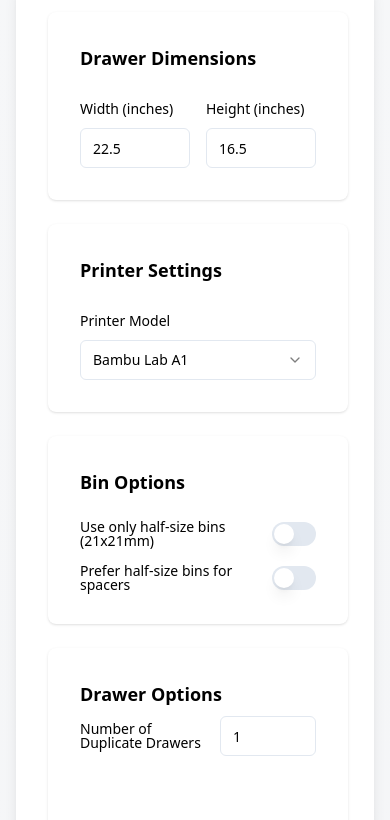
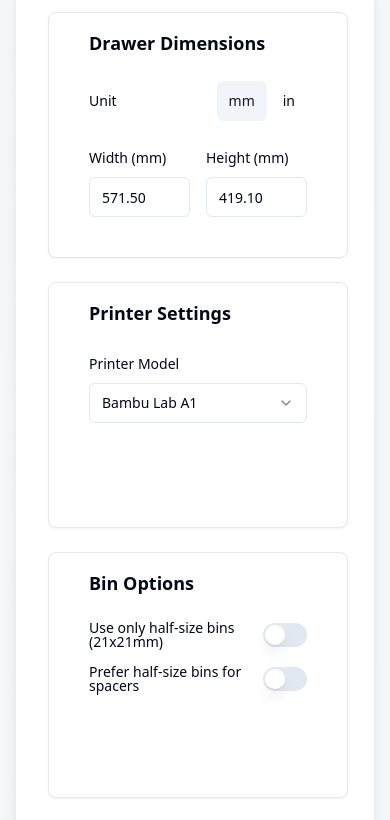
Before and after one commit to ntindle/gridfinity-space-optimizer, a React (Vite) app: page / in a window 390 px wide. Shown: the part 2360-3180 px from the top of the page. Built offline with nearby package versions, Linux system fonts and the light colour scheme.

Commit message:
Add unit toggle for drawer size
Implement a select toggle group to allow users to switch between millimeters and inches for the drawer size input in the Gridfinity calculator.
[skip gpt_engineer]

```diff
--- a/src/components/GridfinityCalculator.jsx
+++ b/src/components/GridfinityCalculator.jsx
@@ -6,15 +6,19 @@ import BinOptions from "./GridfinityCalculator/BinOptions";
 import DrawerOptions from "./GridfinityCalculator/DrawerOptions";
 import GridfinityResults from "./GridfinityResults";
 import GridfinityVisualPreview from "./GridfinityVisualPreview";
+import { Card, CardContent } from "@/components/ui/card";
+import { printerSizes } from "@/lib/utils";
 
 const GridfinityCalculator = () => {
-  const [drawerSize, setDrawerSize] = useState({ width: 22.5, height: 16.5 });
+  const [drawerSize, setDrawerSize] = useState({ width: 571.5, height: 419.1 }); // Default in mm
   const [printerSize, setPrinterSize] = useState({ x: 256, y: 256 });
+  const [selectedPrinter, setSelectedPrinter] = useState("Bambu Lab A1");
   const [useHalfSize, setUseHalfSize] = useState(false);
   const [preferHalfSize, setPreferHalfSize] = useState(false);
   const [result, setResult] = useState(null);
   const [layout, setLayout] = useState([]);
   const [numDrawers, setNumDrawers] = useState(1);
+  const [unit, setUnit] = useState('mm');
 
   useEffect(() => {
     const { baseplates, spacers, halfSizeBins, layout } = calculateGrids(
@@ -27,33 +31,10 @@ const GridfinityCalculator = () => {
     setLayout(layout);
   }, [drawerSize, printerSize, useHalfSize, preferHalfSize, numDrawers]);
 
-  useEffect(() => {
-    const logWindowSize = () => {
-      console.log(`Window size: ${window.innerWidth}x${window.innerHeight}`);
+  const handlePrinterChange = (value) => {
+    setSelectedPrinter(value);
+    setPrinterSize(printerSizes[value]);
   };
-
-    logWindowSize();
-    window.addEventListener("resize", logWindowSize);
-
-    return () => window.removeEventListener("resize", logWindowSize);
-  }, []);
-
-  useEffect(() => {
-    const gridContainer = document.querySelector(".grid");
-    if (gridContainer) {
-      const computedStyle = window.getComputedStyle(gridContainer);
-      console.log(
-        "Computed grid-template-columns:",
-        computedStyle.gridTemplateColumns
-      );
-    }
-  }, []);
-
-  console.log("Rendering GridfinityCalculator");
-  console.log(
-    "Tailwind classes applied:",
-    "grid grid-cols-1 md:grid-cols-2 gap-6"
-  );
 
   return (
     <div className="space-y-6">
@@ -65,32 +46,42 @@ const GridfinityCalculator = () => {
           gridAutoRows: "1fr",
         }}
       >
-        <div className="bg-white p-4 rounded-lg shadow">
+        <Card>
+          <CardContent>
             <DrawerDimensions
               drawerSize={drawerSize}
               setDrawerSize={setDrawerSize}
+              unit={unit}
+              setUnit={setUnit}
             />
-        </div>
-        <div className="bg-white p-4 rounded-lg shadow">
+          </CardContent>
+        </Card>
+        <Card>
+          <CardContent>
             <PrinterSettings
-            printerSize={printerSize}
-            setPrinterSize={setPrinterSize}
+              selectedPrinter={selectedPrinter}
+              handlePrinterChange={handlePrinterChange}
             />
-        </div>
-        <div className="bg-white p-4 rounded-lg shadow">
+          </CardContent>
+        </Card>
+        <Card>
+          <CardContent>
             <BinOptions
               useHalfSize={useHalfSize}
               setUseHalfSize={setUseHalfSize}
               preferHalfSize={preferHalfSize}
               setPreferHalfSize={setPreferHalfSize}
             />
-        </div>
-        <div className="bg-white p-4 rounded-lg shadow">
+          </CardContent>
+        </Card>
+        <Card>
+          <CardContent>
             <DrawerOptions
               numDrawers={numDrawers}
               setNumDrawers={setNumDrawers}
             />
-        </div>
+          </CardContent>
+        </Card>
       </div>
 
       {result && layout.length > 0 && (
@@ -102,16 +93,20 @@ const GridfinityCalculator = () => {
             gridAutoRows: "1fr",
           }}
         >
-          <div className="bg-white p-4 rounded-lg shadow">
+          <Card>
+            <CardContent>
               <GridfinityResults
                 result={result}
                 useHalfSize={useHalfSize}
                 preferHalfSize={preferHalfSize}
               />
-          </div>
-          <div className="bg-white p-4 rounded-lg shadow">
+            </CardContent>
+          </Card>
+          <Card>
+            <CardContent>
               <GridfinityVisualPreview layout={layout} drawerSize={drawerSize} />
-          </div>
+            </CardContent>
+          </Card>
         </div>
       )}
     </div>
--- a/src/components/GridfinityCalculator/DrawerDimensions.jsx
+++ b/src/components/GridfinityCalculator/DrawerDimensions.jsx
@@ -1,39 +1,48 @@
 import React from "react";
 import { Input } from "@/components/ui/input";
 import { Label } from "@/components/ui/label";
+import { ToggleGroup, ToggleGroupItem } from "@/components/ui/toggle-group";
 
-const DrawerDimensions = ({ drawerSize, setDrawerSize }) => {
+const DrawerDimensions = ({ drawerSize, setDrawerSize, unit, setUnit }) => {
+  const handleSizeChange = (dimension, value) => {
+    const numValue = parseFloat(value) || 0;
+    const sizeInMm = unit === 'in' ? numValue * 25.4 : numValue;
+    setDrawerSize(prev => ({ ...prev, [dimension]: sizeInMm }));
+  };
+
+  const displayValue = (value) => {
+    const numValue = parseFloat(value) || 0;
+    return unit === 'in' ? (numValue / 25.4).toFixed(2) : numValue.toFixed(2);
+  };
+
   return (
     <div className="w-full max-w-sm space-y-6 p-4">
       <h3 className="text-lg font-semibold">Drawer Dimensions</h3>
+      <div className="flex items-center justify-between mb-4">
+        <Label>Unit</Label>
+        <ToggleGroup type="single" value={unit} onValueChange={(value) => value && setUnit(value)}>
+          <ToggleGroupItem value="mm">mm</ToggleGroupItem>
+          <ToggleGroupItem value="in">in</ToggleGroupItem>
+        </ToggleGroup>
+      </div>
       <div className="flex items-end space-x-4">
         <div className="flex-1 space-y-2">
-          <Label htmlFor="drawerWidth">Width (inches)</Label>
+          <Label htmlFor="drawerWidth">Width ({unit})</Label>
           <Input
             id="drawerWidth"
             type="number"
-            value={drawerSize.width}
-            onChange={(e) =>
-              setDrawerSize({
-                ...drawerSize,
-                width: parseFloat(e.target.value) || 0,
-              })
-            }
+            value={displayValue(drawerSize.width)}
+            onChange={(e) => handleSizeChange('width', e.target.value)}
             className="w-full"
           />
         </div>
         <div className="flex-1 space-y-2">
-          <Label htmlFor="drawerHeight">Height (inches)</Label>
+          <Label htmlFor="drawerHeight">Height ({unit})</Label>
           <Input
             id="drawerHeight"
             type="number"
-            value={drawerSize.height}
-            onChange={(e) =>
-              setDrawerSize({
-                ...drawerSize,
-                height: parseFloat(e.target.value) || 0,
-              })
-            }
+            value={displayValue(drawerSize.height)}
+            onChange={(e) => handleSizeChange('height', e.target.value)}
             className="w-full"
           />
         </div>
```
Lines whose indentation alone changed are shown as unchanged.
